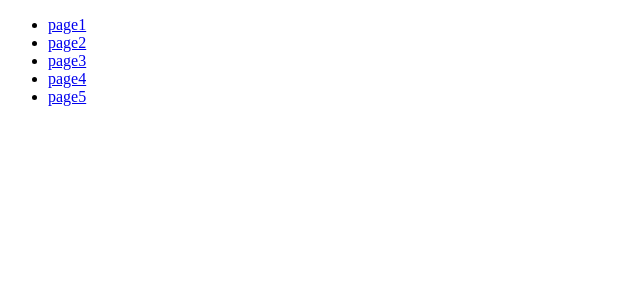
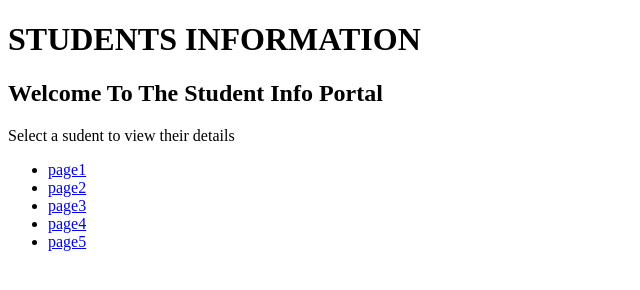
Before and after one commit to SyedAliAbbas014/HtmlWebsiteAssignment, a plain HTML site: page index.html in a window 1280 px wide. Shown: the whole page, without its empty margins (0-640 px from the left). Drawn offline with Linux system fonts and the light colour scheme.

Commit message:
Update index.html

```diff
--- a/index.html
+++ b/index.html
@@ -6,6 +6,10 @@
     <title>Document</title>
 </head>
 <body>
+     <tittle><h1>STUDENTS INFORMATION</h1></tittle>
+    <h2>Welcome To The Student Info Portal</h2>
+
+    <p>Select a sudent to view their details</p>
     <ul>
 <li><a href="page1.html">page1</a>
     <li><a href="page2.html">page2</a>
```
